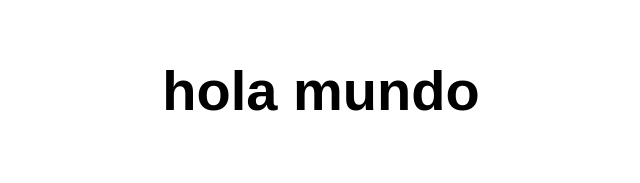
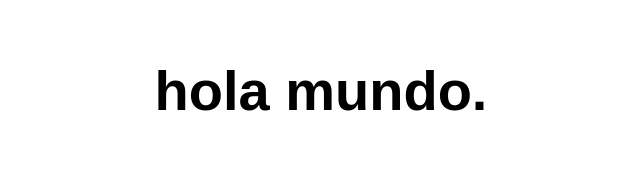
Before and after one commit to victorhugomartinezsantana1-ctrl/mi-primer-app, a website: page src/index.html in a window 1280 px wide. Shown: the whole page, without its empty margins (319-959 px from the left). Drawn offline with Linux system fonts and the light colour scheme.

Commit message:
//etiquetas

```diff
--- a/src/index.html
+++ b/src/index.html
@@ -10,7 +10,7 @@
 
 <body>
   <main>
-    <h1>hola mundo</h1>
+    <h1>hola mundo.</h1>
   </main>
 </body>
 
```
